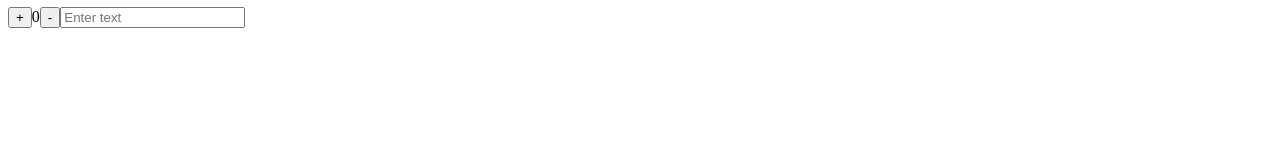
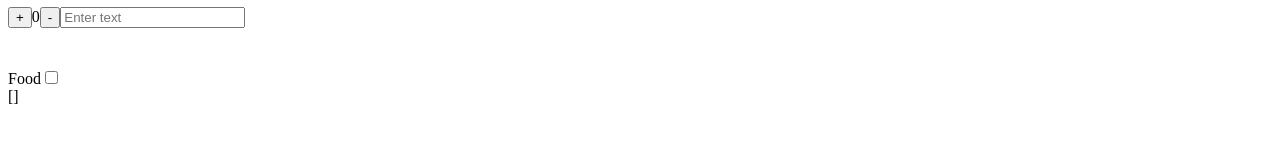
Before and after one commit to nrrarnn/vue-project, a Vue app: page / in a window 1280 px wide. Shown: the part 441-584 px from the top of the page. Built offline with nearby package versions, Linux system fonts and the light colour scheme.

Commit message:
[ADD] add v-model

```diff
--- a/src/components/CountEvent.vue
+++ b/src/components/CountEvent.vue
@@ -8,6 +8,7 @@ import { ref } from 'vue';
     console.log(userInput.value)
   }
 
+  const hobbies = ref([])
   const add = () => {
     count.value++
   }
@@ -21,6 +22,10 @@ import { ref } from 'vue';
     <button @click="count--"> - </button>
     <input type="text" v-model="userInput" placeholder="Enter text">
     <h1>{{ userInput }}</h1>
+    <br>
+    <label >Food</label>
+    <input type="checkbox" value="food" v-model="hobbies">
+    <div>{{ hobbies }}</div>
   </div>
 </template>
 
```
